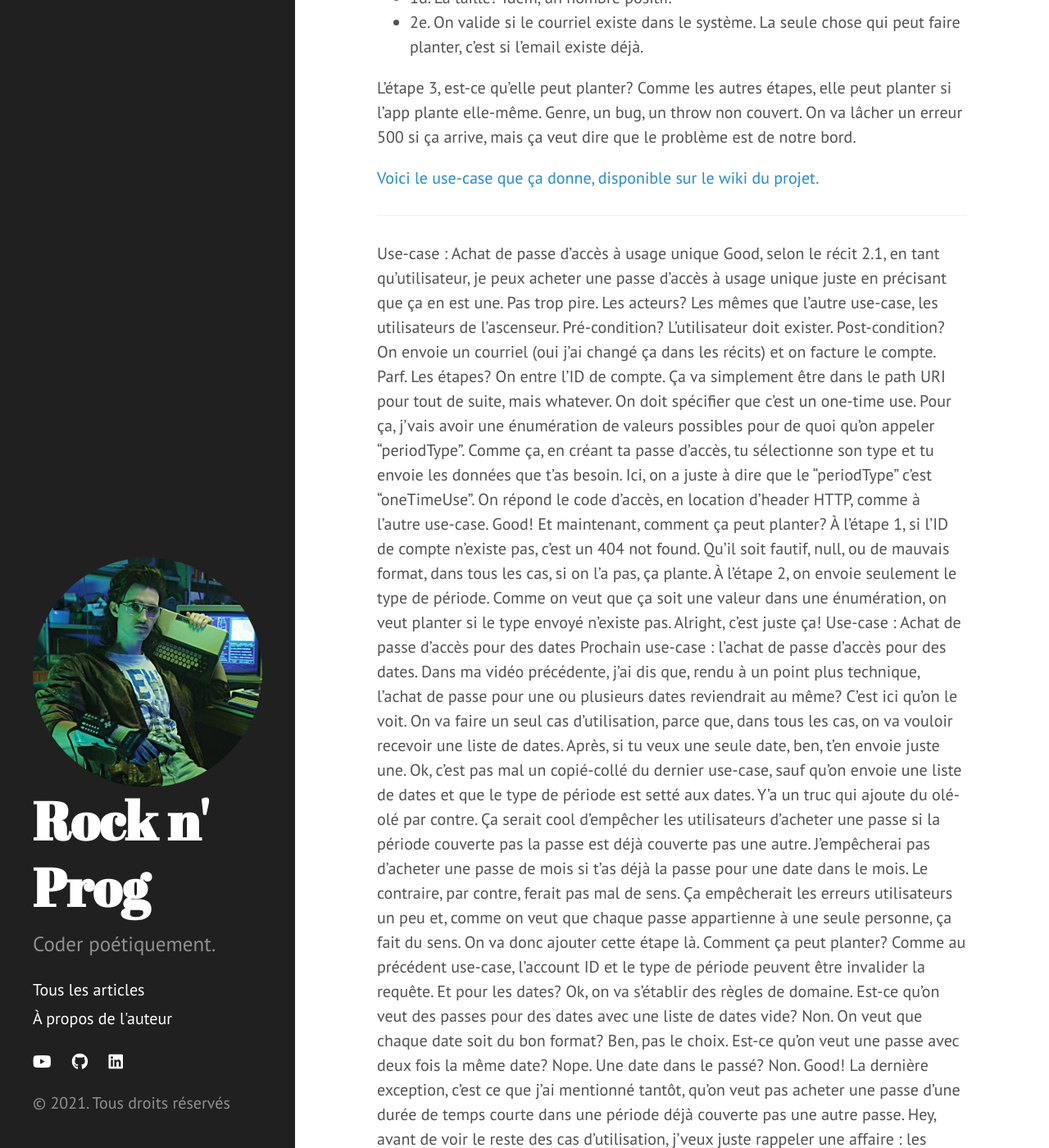
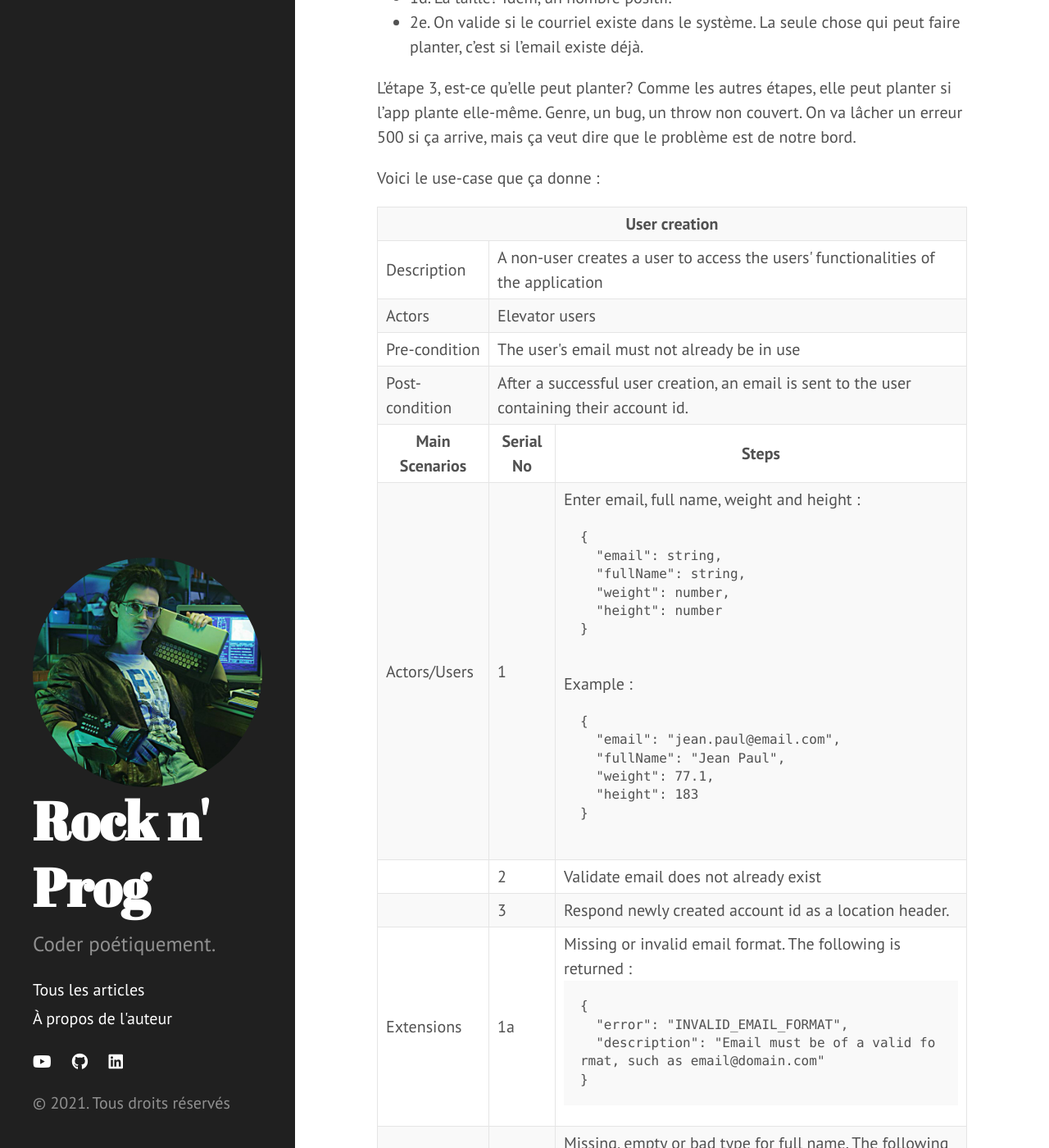
Before and after one commit to ExiledNarwal28/rocknprog, a Jekyll site: the page built from web/fr/_posts/2021-01-08-stories-to-use-cases.md, in a window 1280 px wide and 1400 px high, scrolled down 4939 px. Shown: the whole window at 82% size. Built offline with Jekyll 4.4.1, drawn with Linux system fonts in a browser that asks for light colours; some of the changed text lies outside the part shown.

Commit message:
Add use-case to use-case article in french

```diff
--- a/web/fr/_posts/2021-01-08-stories-to-use-cases.md
+++ b/web/fr/_posts/2021-01-08-stories-to-use-cases.md
@@ -90,7 +90,134 @@ On a de la job. Listons les extensions pour chaque étape.
 
 L’étape 3, est-ce qu’elle peut planter? Comme les autres étapes, elle peut planter si l’app plante elle-même. Genre, un bug, un throw non couvert. On va lâcher un erreur 500 si ça arrive, mais ça veut dire que le problème est de notre bord.
 
-[Voici le use-case que ça donne, disponible sur le wiki du projet.](https://github.com/ExiledNarwal28/space-elevator/wiki/Use-cases-%3A-User-creation)
+Voici le use-case que ça donne :
+
+<table>
+  <tr>
+    <th colspan=3>User creation</th>
+  </tr>
+  <tr>
+    <td>Description</td>
+    <td colspan=2>A non-user creates a user to access the users' functionalities of the application</td>
+  </tr>
+  <tr>
+    <td>Actors</td>
+    <td colspan=2>Elevator users</td>
+  </tr>
+  <tr>
+    <td>Pre-condition</td>
+    <td colspan=2>The user's email must not already be in use</td>
+  </tr>
+  <tr>
+    <td>Post-condition</td>
+    <td colspan=2>After a successful user creation, an email is sent to the user containing their account id.</td>
+  </tr>
+  <tr>
+    <th>Main Scenarios</th>
+    <th>Serial No</th>
+    <th>Steps</th>
+  </tr>
+  <tr>
+    <td>Actors/Users</td>
+    <td>1</td>
+    <td>
+      Enter email, full name, weight and height :
+<pre lang=json>
+{
+  "email": string,
+  "fullName": string,
+  "weight": number,
+  "height": number
+}
+</pre>
+      Example :
+<pre lang=json>
+{
+  "email": "jean.paul@email.com",
+  "fullName": "Jean Paul",
+  "weight": 77.1,
+  "height": 183
+}
+</pre>
+    </td>
+  </tr>
+  <tr>
+    <td></td>
+    <td>2</td>
+    <td>Validate email does not already exist</td>
+  </tr>
+  <tr>
+    <td></td>
+    <td>3</td>
+    <td>Respond newly created account id as a location header.</td>
+  </tr>
+  <tr>
+    <td>Extensions</td>
+    <td>1a</td>
+    <td>
+      Missing or invalid email format. The following is returned :
+<pre lang=json>
+{
+  "error": "INVALID_EMAIL_FORMAT",
+  "description": "Email must be of a valid format, such as email@domain.com"
+}
+</pre>
+    </td>
+  </tr>
+  <tr>
+    <td></td>
+    <td>1b</td>
+    <td>
+      Missing, empty or bad type for full name. The following is returned :
+<pre lang=json>
+{
+  "error": "INVALID_FULL_NAME",
+  "description": "Full name must be a non-empty string"
+}
+</pre>
+    </td>
+  </tr>
+  <tr>
+    <td></td>
+    <td>1c</td>
+    <td>
+      Missing or non-positive weight. The following is returned :
+<pre lang=json>
+{
+  "error": "NON_POSITIVE_WEIGHT",
+  "description": "Weight (in kilograms) must be a positive number"
+}
+</pre>
+    </td>
+  </tr>
+  <tr>
+    <td></td>
+    <td>1d</td>
+    <td>
+      Missing or non-positive height. The following is returned :
+<pre lang=json>
+{
+  "error": "NON_POSITIVE_HEIGHT",
+  "description": "Height (in centimeters) must be a positive number"
+}
+</pre>
+    </td>
+  </tr>
+  <tr>
+    <td></td>
+    <td>2e</td>
+    <td>
+      Already existing email. The following is returned :
+<pre lang=json>
+{
+  "error": "ALREADY_EXISTING_EMAIL",
+  "description": "Email {{email}} already exists in the system : please choose another one or use the associated account ID"
+}
+</pre>
+    </td>
+  </tr>
+</table>
+*(cas d'utilisation de création d'utilisateur sur le [wiki du projet](https://github.com/ExiledNarwal28/space-elevator/wiki/Use-cases-%3A-User-creation))*
 
 ___
 Use-case : Achat de passe d’accès à usage unique
```
